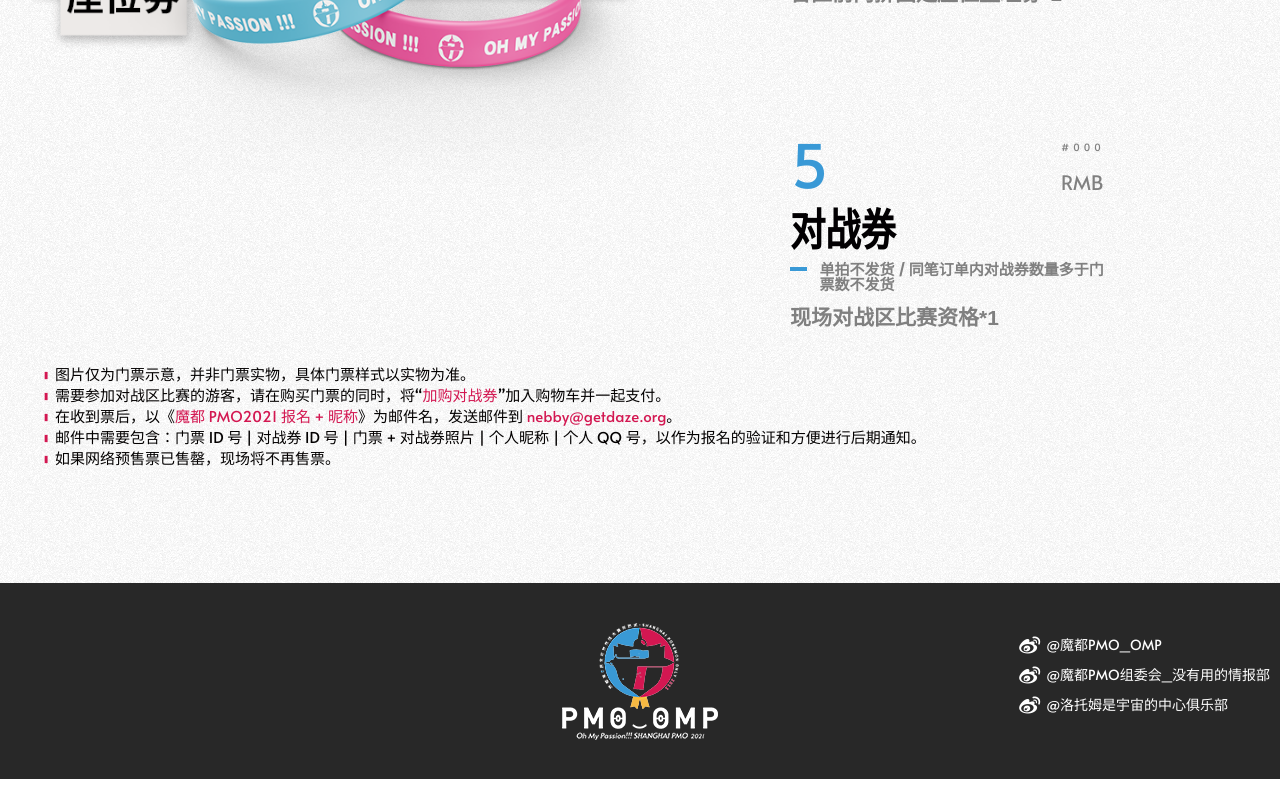
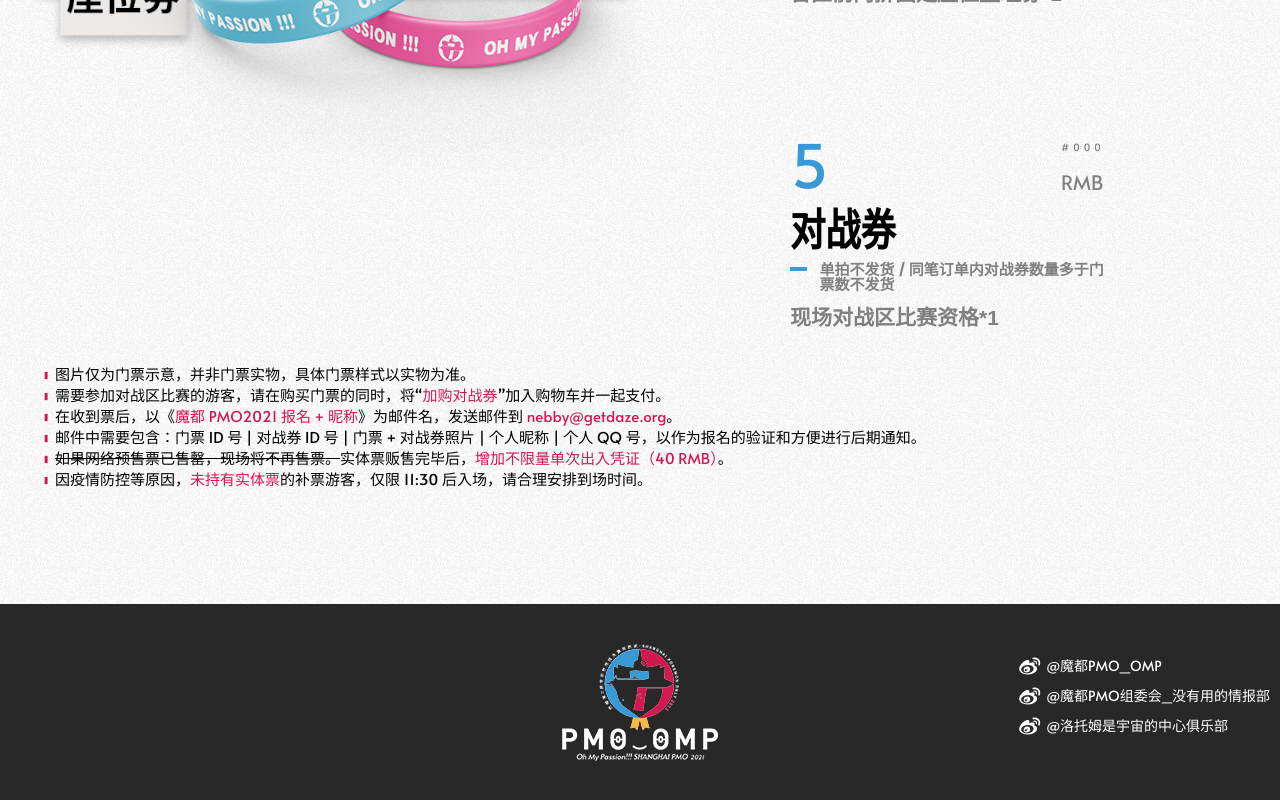
Before and after one commit to SHPMO/pokemon-only-2021, a Vue app: page /pmo2021/tickets in a window 1280 px wide. Shown: the part 1150-1950 px from the top of the page. Before the commit the page ends 1929 px from the top, so only its background shows below. Built offline with nearby package versions, Linux system fonts and the light colour scheme; a web font is replaced by a local one.

Commit message:
Update information about tickets.

```diff
--- a/src/App.vue
+++ b/src/App.vue
@@ -62,6 +62,7 @@
   mounted() {
     window.addEventListener("scroll", this.onScroll)
     setHash(location.hash.slice(1), true, false)
+    this.onScroll()
   },
   unmounted() {
     window.removeEventListener("scroll", this.onScroll)
--- a/src/components/Header.vue
+++ b/src/components/Header.vue
@@ -53,7 +53,7 @@
 
 <!--<Tickets />-->
 <!--<Prizes />-->
-<!--<Events />-->
+<!--<events />-->
 <!--<Booths />-->
 
 <script lang="ts">
--- a/src/components/HomePageBase.vue
+++ b/src/components/HomePageBase.vue
@@ -16,7 +16,7 @@
 
 <script lang="ts">
 import { defineComponent } from "vue"
-import { setTitle } from "../utils/view"
+import { inHome, setTitle } from "../utils/view"
 
 export default defineComponent({
   name: "HomePageBase",
@@ -31,7 +31,7 @@
     },
   },
   mounted() {
-    if (location.pathname !== "/") {
+    if (!inHome()) {
       setTitle(this.title.zh)
     }
   }
--- a/src/pages/Home.vue
+++ b/src/pages/Home.vue
@@ -18,7 +18,7 @@
 import Location from "./home/Location.vue"
 import Tickets from "./home/Tickets.vue"
 import Prizes from "./home/Prizes.vue"
-import Events from "./Events/Events.vue"
+import Events from "./events/Events.vue"
 import Booths from "./booth/Booths.vue"
 
 
--- a/src/pages/home/Tickets.vue
+++ b/src/pages/home/Tickets.vue
@@ -83,15 +83,9 @@
       <li>在收到票后，以《<span class="red">魔都 PMO2021 报名 + 昵称</span>》为邮件名，发送邮件到 <span class="red">nebby@getdaze.org</span>。
       </li>
       <li>邮件中需要包含：门票 ID 号 | 对战券 ID 号 | 门票 + 对战券照片 | 个人昵称 | 个人 QQ 号，以作为报名的验证和方便进行后期通知。</li>
-      <!--      <li>另外有少量普通入场票的实体店寄卖<span class="gray">（不设置舞台区入场票和 VIP 入场票）</span></li>-->
-      <li>如果网络预售票已售罄，现场将不再售票。</li>
+      <li><span class="notes-strike">如果网络预售票已售罄，现场将不再售票。</span>实体票贩售完毕后，<span class="red">增加不限量单次出入凭证（40 RMB）</span>。</li>
+      <li>因疫情防控等原因，<span class="red">未持有实体票</span>的补票游客，仅限 11:30 后入场，请合理安排到场时间。</li>
     </ul>
-    <!--    <div class="place">-->
-    <!--      <ItemCard number="01" name="Metro" theme="red"-->
-    <!--                time="上海市黄浦区浙江中路 229 号">-->
-    <!--        地铁<span class="red">一号线</span>人民广场站<span><br v-if="width <= 768"></span>百米香榭 212 室 JE 卡牌-->
-    <!--      </ItemCard>-->
-    <!--    </div>-->
   </HomePageBase>
 </template>
 
@@ -262,6 +256,10 @@
   padding-right: 6px;
 }
 
+.notes-strike {
+  text-decoration: line-through;
+}
+
 .place {
   margin-left: auto;
   margin-right: auto;
--- a/src/router.ts
+++ b/src/router.ts
@@ -5,12 +5,12 @@
 import Location from "./pages/home/Location.vue"
 import Tickets from "./pages/home/Tickets.vue"
 import Prizes from "./pages/home/Prizes.vue"
-import Events from "./pages/Events/Events.vue"
+import Events from "./pages/events/Events.vue"
 import Booths from "./pages/booth/Booths.vue"
 import BoothPage from "./pages/booth/BoothPage.vue"
 import AllItems from "./pages/booth/AllItems.vue"
 import ItemPage from "./pages/booth/ItemPage.vue"
-import Battle from "./pages/Events/Battle.vue"
+import Battle from "./pages/events/Battle.vue"
 
 const routes = [
   { path: "/", component: Home },
```
Also changed, not shown: src/pages/events/Battle.vue (renamed from src/pages/Events/Battle.vue), src/pages/events/Events.vue (renamed from src/pages/Events/Events.vue), 1 other file (tests, documents, lock files or other folders).
